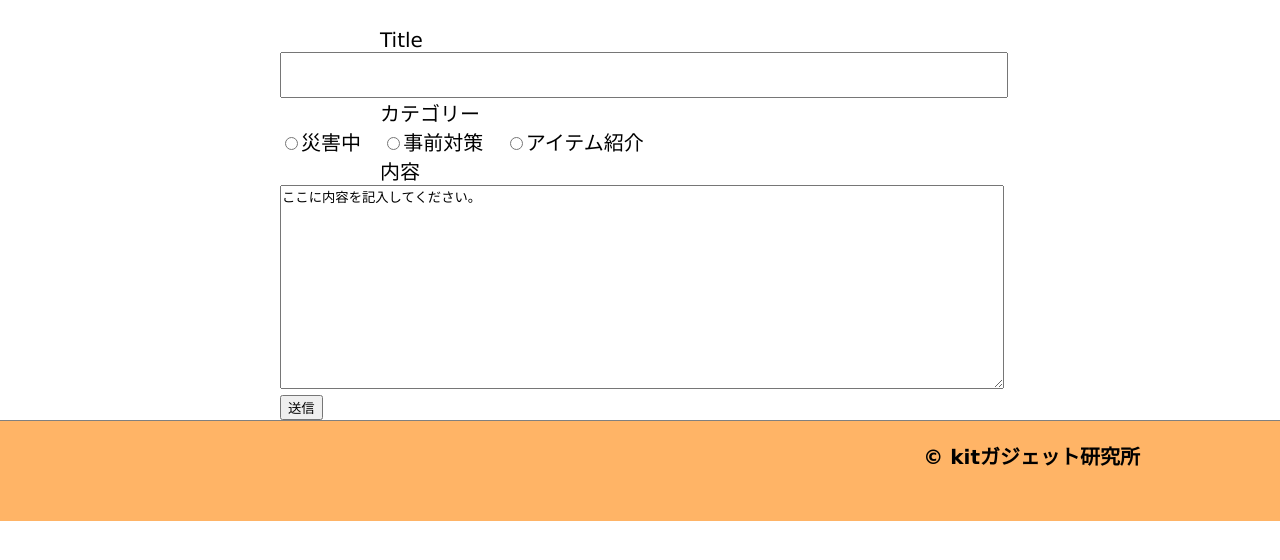
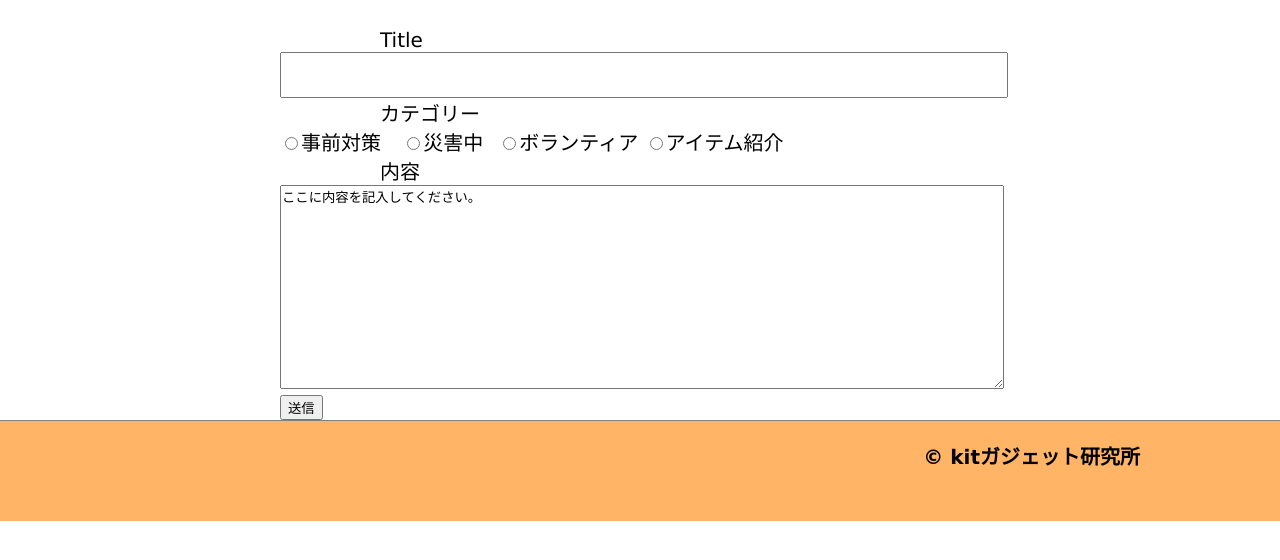
Before and after one commit to StudioAquatan/Calamitect, a Django app: template src/templates/boards/new.html in a window 1280 px wide. Shown: the part 62-622 px from the top of the page. Run offline with Django 3.2, Linux system fonts and the light colour scheme; the template is opened without the code that fills it, so the values that code supplies are empty; some libraries are stand-ins or nearby versions.

Commit message:
new post category

```diff
--- a/src/templates/boards/new.html
+++ b/src/templates/boards/new.html
@@ -7,9 +7,10 @@
       <div style="width: 200px; font-size: 2rem; font-wight: bold; margin-left: 100px;">Title</div>
       <input class="form-title" type="text" name="title" />
       <div style="width: 200px; font-size: 2rem; font-wight: bold; margin-left: 100px;">カテゴリー</div>
-      <label class="form-category"><input type="radio" name="category_type" value="1">災害中</label>
-      <label class="form-category"><input type="radio" name="category_type" value="2">事前対策</label>
-      <label class="form-category"><input type="radio" name="category_type" value="3">アイテム紹介</label>
+      <label class="form-category"><input type="radio" name="category_type" value="1">事前対策</label>
+      <label class="form-category"><input type="radio" name="category_type" value="2">災害中</label
+        <label class="form-category"><input type="radio" name="category_type" value="3">ボランティア</label>
+      <label class="form-category"><input type="radio" name="category_type" value="4">アイテム紹介</label>
       <div style="width: 200px; font-size: 2rem; font-wight: bold; margin-left: 100px;">内容</div>
       <textarea class="form-description" name="description" >ここに内容を記入してください。</textarea>
       <div><input type="submit" value="送信"></div>
```
